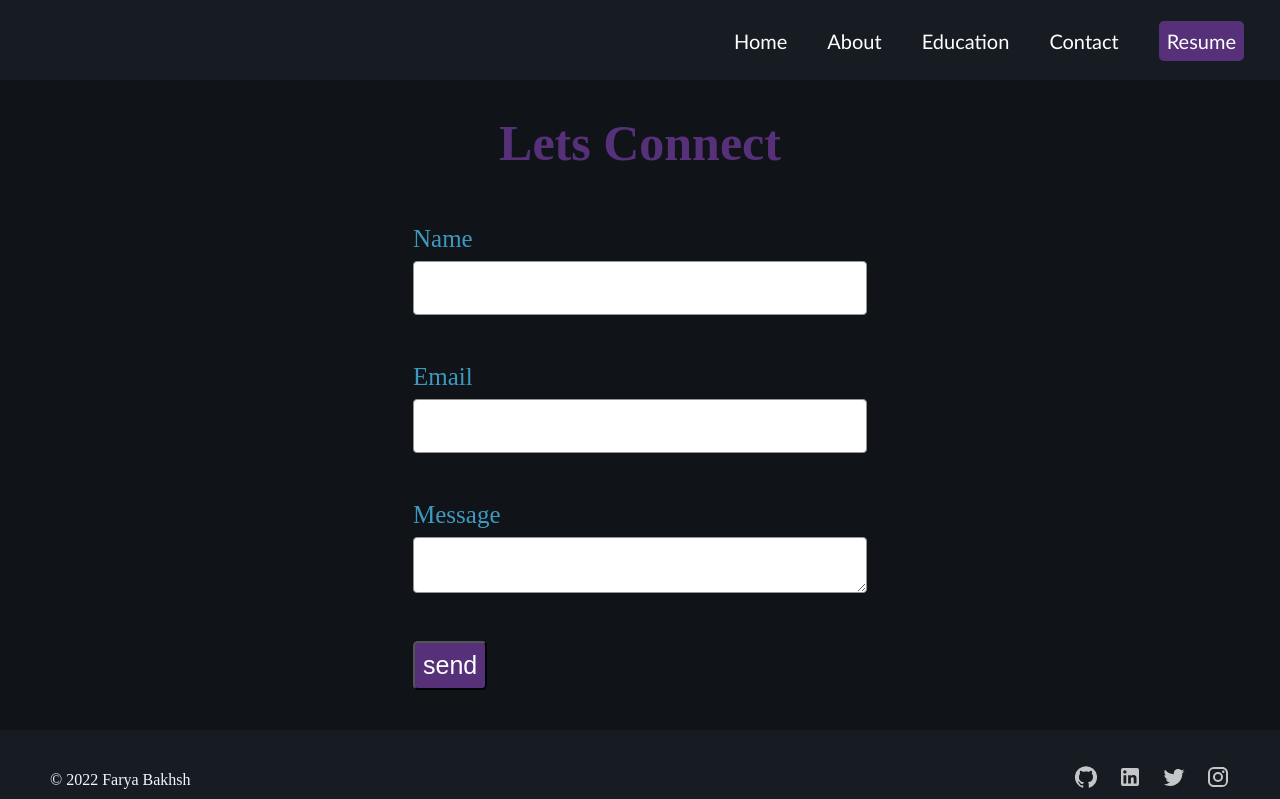
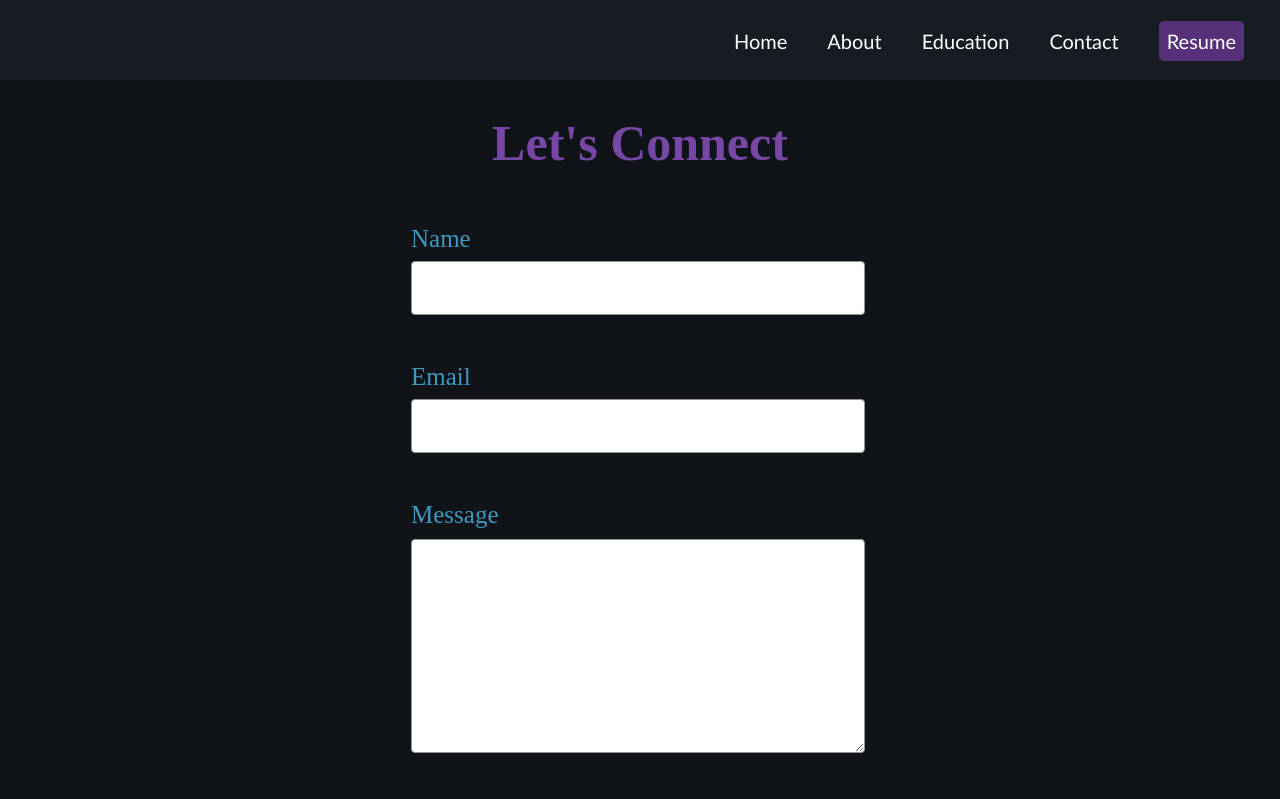
Before and after one commit to faryabakhsh/portfolio, a React (Create React App) app: page /contact in a window 1280 px wide. Shown: the top 799 px of the page. Built offline with nearby package versions, Linux system fonts and the light colour scheme.

Commit message:
minor fixes

```diff
--- a/src/components/Navbar.css
+++ b/src/components/Navbar.css
@@ -5,9 +5,6 @@
   font-family: calibri;
   font-size: 20px;
   justify-content: space-between;
-
-
-
 }
 
 .links {
@@ -18,17 +15,16 @@
   height: 80%;
   display: flex;
 
-     align-items: center;     /*vertical axis */
-   justify-content: right ;    /* horizaontal space */
+  align-items: center; /*vertical axis */
+  justify-content: right; /* horizaontal space */
   color: white;
   /* margin-right:0%; */
 }
 
 .name {
   flex-basis: auto;
-   text-align: left ;
+  text-align: left;
   margin-right: auto;
-
 }
 
 .navbar a {
@@ -40,20 +36,18 @@
 }
 
 .navbar a:hover {
-    color: rgb(215, 29, 215)
+  color: rgb(215, 29, 215);
 }
 
 .button {
-   background-color: #383538;
+  background-color: #56317a;
   padding: 0.5rem;
   border-radius: 5px;
-
 }
 
 .button a:hover {
   color: aqua;
 }
-
 
 .toggleButton {
   width: 100%;
@@ -72,7 +66,6 @@
   border: none;
   color: white;
   cursor: pointer;
-
 }
 
 #open {
@@ -118,7 +111,7 @@
     height: 100px;
   }
 
-    #open .links .h1{
+  #open .links .h1 {
     flex-direction: row;
   }
 }
--- a/src/pages/Contact.css
+++ b/src/pages/Contact.css
@@ -20,7 +20,7 @@
 }
 
 .heading1 {
-  color: #56317a;
+  color: #7647a4;
   font-size: 50px;
 }
 
@@ -41,18 +41,40 @@
   border-radius: 4px;
   margin-top: 8px;
   margin-bottom: 30px;
-  font-size: 16px;
-  font-weight: 400;
+  font-size: 20px;
+  font-weight: 500;
   font-family: poppins;
   color: #1a1a1a;
   padding-left: 10px;
 }
 
-.button {
-  font-size: 25px;
+.contactbutton {
+  width: 458px;
+  font-size: 20px;
   color: white;
   background-color: #56317a;
   padding: 0.5rem;
-  border-radius: 5px;
+  /* border-radius: 5px; */
   cursor: pointer;
+  border-radius: 4px;
 }
+
+.message {
+  display: flex;
+  flex-direction: row;
+  justify-content: space-evenly;
+  align-items: center;
+  width: 440px;
+  height: 200px;
+  background: #ffffff;
+  border: 1px solid #949494;
+  border-radius: 4px;
+  margin-top: 10px;
+  margin-bottom: 30px;
+  font-size: 20px;
+  font-weight: 500;
+  font-family: poppins;
+  color: #1a1a1a;
+  padding-left: 10px;
+  padding-top: 10px;
+}
--- a/src/pages/Contact.js
+++ b/src/pages/Contact.js
@@ -21,23 +21,23 @@ function Contact() {
   return (
     <div className="contact">
       <div className="container">
-        <h1 className="heading1">Lets Connect</h1>
+        <h1 className="heading1">Let's Connect</h1>
         <form onSubmit={sendEmail}>
           <label className="label">Name</label>
           <br />
-          <input className="input" type="text" name="name" />
+          <input className="input" type="text" name="name" required />
           <br />
           <label className="label">Email</label>
           <br />
-          <input className="input" type="email" name="user_email" />
+          <input className="input" type="email" name="user_email" required />
           <br />
 
           <label className="label">Message</label>
           <br />
-          <textarea className="input" name="message" />
+          <textarea className="message" name="message" required />
 
           <br />
-          <input className="button" type="submit" value="send" />
+          <input className="contactbutton" type="submit" value="send" />
         </form>
       </div>
     </div>
--- a/src/pages/Education.js
+++ b/src/pages/Education.js
@@ -66,9 +66,9 @@ function Education() {
           </h3>
           <p>
             {" "}
-            enrolled myself into a minor course of web engineering at
+            Enrolled myself into a minor course in web engineering at
             university, at the same time teaching myself the fundamentals of
-            front-end technologies through online courses of udemy
+            front-end technologies through online courses from udemy.
           </p>
         </VerticalTimelineElement>
 
@@ -83,13 +83,14 @@ function Education() {
           }}
           icon={<SchoolIcon />}
         >
-          <h3 className="vertical-timeline-element-title">REACT.js</h3>
+          <h3 className="vertical-timeline-element-title">
+            Built Personal Projects
+          </h3>
           <p>
             {" "}
-            Took a professional course from udemy of React - The Complete Guide
-            (incl Hooks, React Router, Redux) - 48 hours long. Made many smaller
-            project along the course and at the end programmed my own personal
-            project in React.{" "}
+            Statrted buliding inspired projects in React.js. This made my dive
+            deep into web development as I was exposed to many new libraries and
+            their implementation.
           </p>
         </VerticalTimelineElement>
 
@@ -107,7 +108,7 @@ function Education() {
           <h3 className="vertical-timeline-element-title">
             Employment at AlfaBolt
           </h3>
-          <p> landed my first part time tech job at Alfabolt. </p>
+          <p> Landed my first part-time tech job at Alfabolt. </p>
         </VerticalTimelineElement>
       </VerticalTimeline>
     </div>
```
Lines whose indentation alone changed are shown as unchanged.
